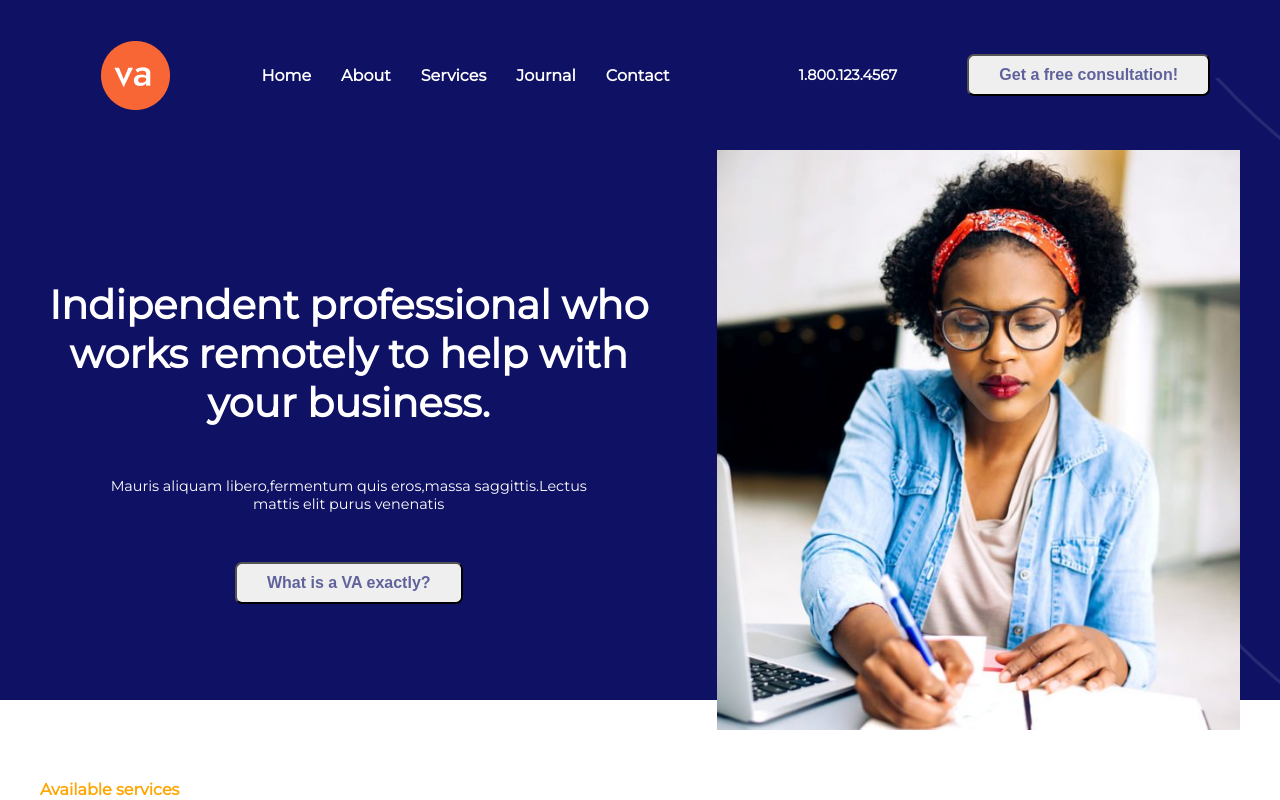
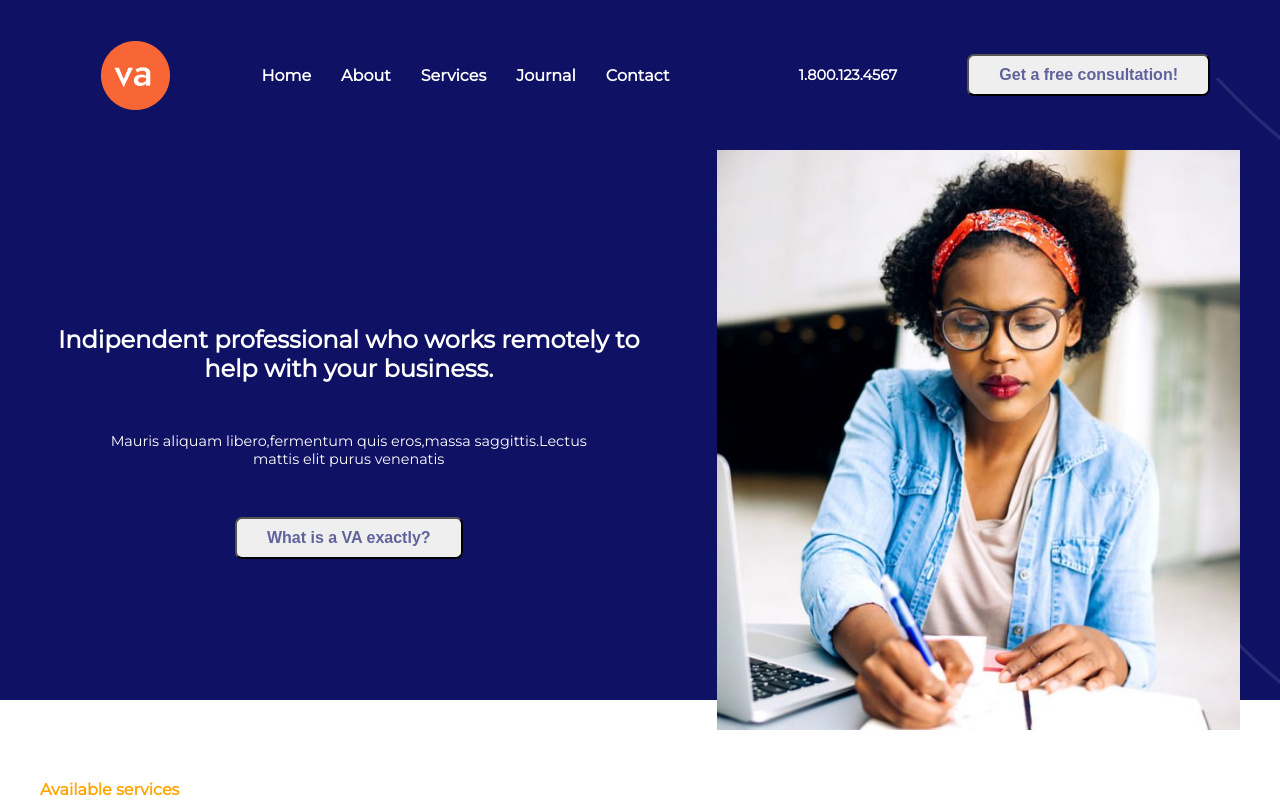
Before and after one commit to michelecamera1995/VUE-progetto-va, a Vue app: page / in a window 1280 px wide. Shown: the top 800 px of the page. Built offline with nearby package versions, Linux system fonts and the light colour scheme.

Commit message:
modify all h2 font-size

```diff
--- a/src/components/Header.vue
+++ b/src/components/Header.vue
@@ -115,7 +115,6 @@ export default {
       align-items: center;
 
       h2 {
-        font-size: 2.5rem;
         text-align: center;
       }
       p {
--- a/src/components/Trustedsection.vue
+++ b/src/components/Trustedsection.vue
@@ -93,7 +93,6 @@ export default {
       align-items: center;
       h2 {
         margin-top: 70px;
-        font-size: 40px;
         text-align: center;
       }
       p {
```
